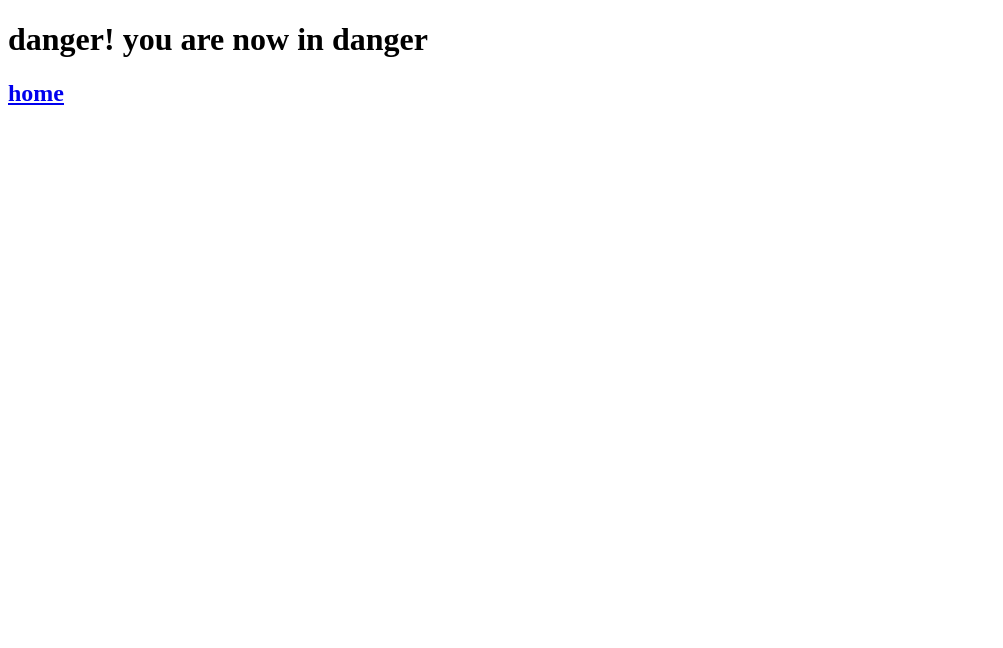
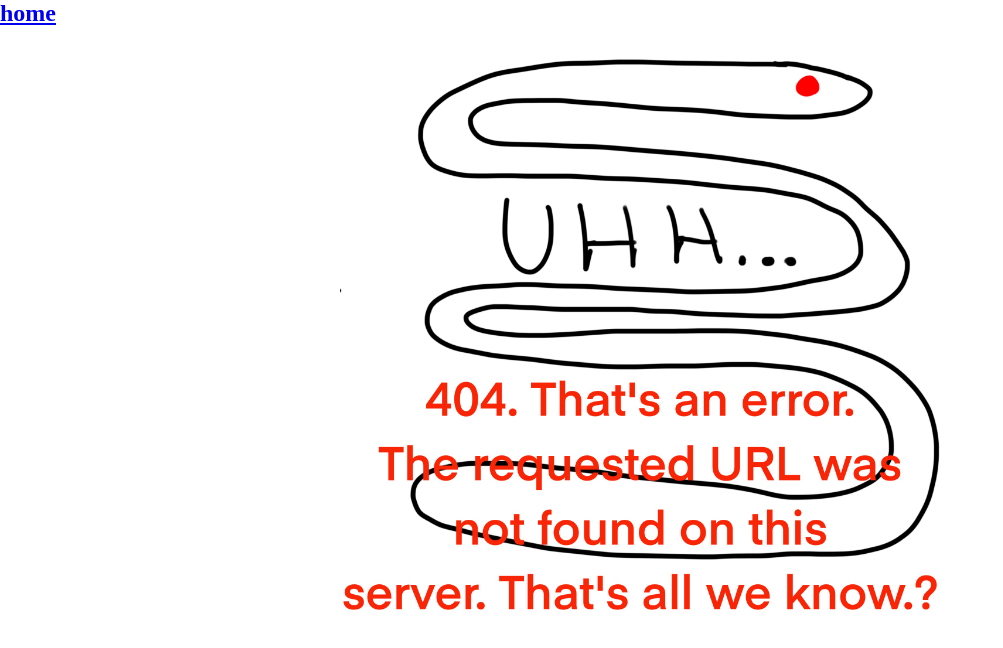
Before and after one commit to dante0527/dante0527.github.io, a plain HTML site: page danger.html in a window 1280 px wide. Shown: the whole page, without its empty margins (0-1003 px from the left). Drawn offline with Linux system fonts and the light colour scheme.

Commit message:
awesome fun

```diff
--- a/danger.html
+++ b/danger.html
@@ -5,12 +5,35 @@
     <meta charset="utf-8" />
     <meta name="viewport" content="width=device-width"/>
     <title>Cheese Corner</title>
+    <style>
+      * {
+          margin: 00;
+          padding: 00;
+      }
+      .imgbox {
+          display: grid;
+          height: 75%;
+      }
+      .center-fit {
+          max-width: 100%;
+          max-height: 75vh;
+          margin: auto;
+
+      }
+    </style>
   </head>
 
   <body>
     <!--heading-->
-    <h1>danger! you are now in danger</h1>
     <h2><a href="index.html">home</a></h2>
+
+    <!--body-->
+    <div class="imgbox">
+
+      <img class="center-fit" src="images/error.jpg" alt="ERROR"/>
+
+    </div>
+
   </body>
 
 </html>
--- a/styles/style.css
+++ b/styles/style.css
@@ -5,3 +5,7 @@ h1 {
 p {
     color: red;
 }
+
+img {
+
+}
```
Also changed, not shown: cheeseCorner.html (+1 -1 lines), derekZone.html (added, +22 -0 lines), foolsPage.html (+4 -1 lines), index.html (+4 -2 lines), images/derekZone/burger.jpg (added), images/derekZone/dirtyhands.jpg (added), images/derekZone/squid.jpg (added), images/error.jpg (added), images/favicon.png (added), images/youFool.jpg (added), 2 other files.
